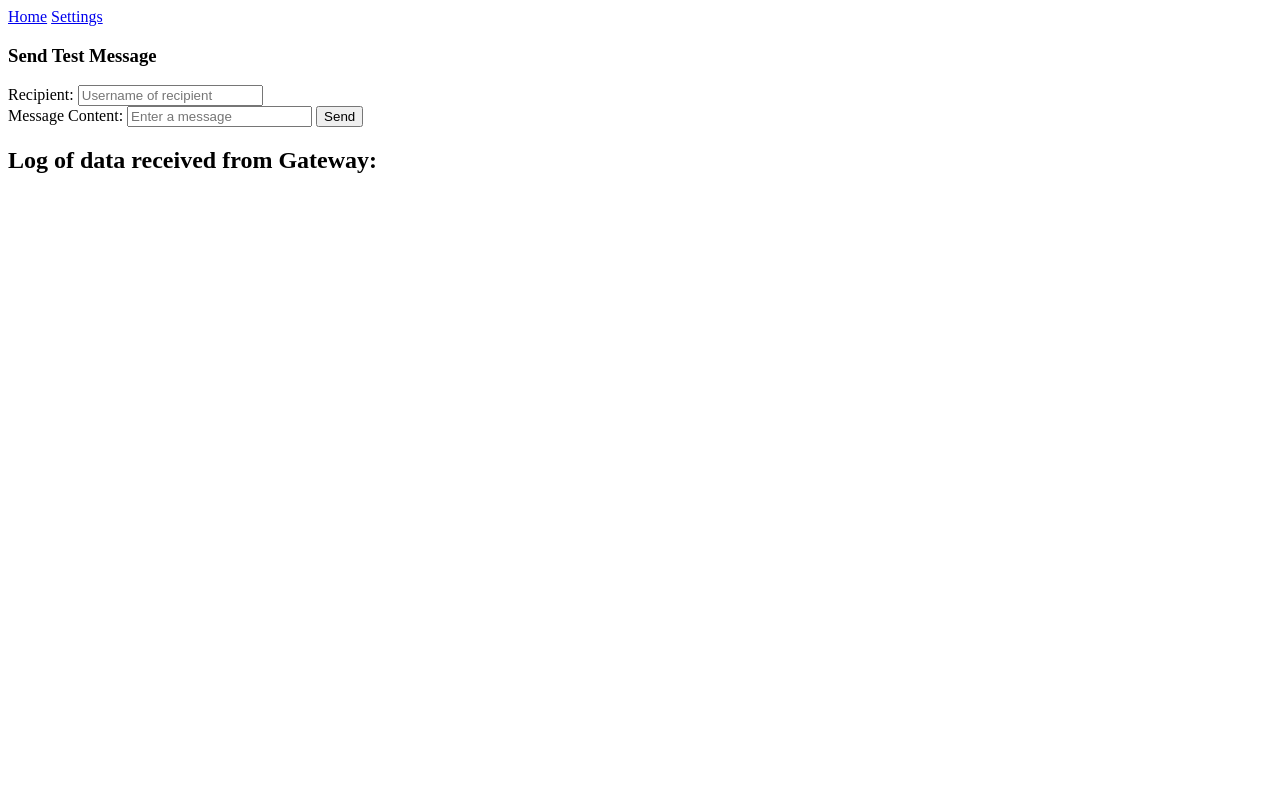
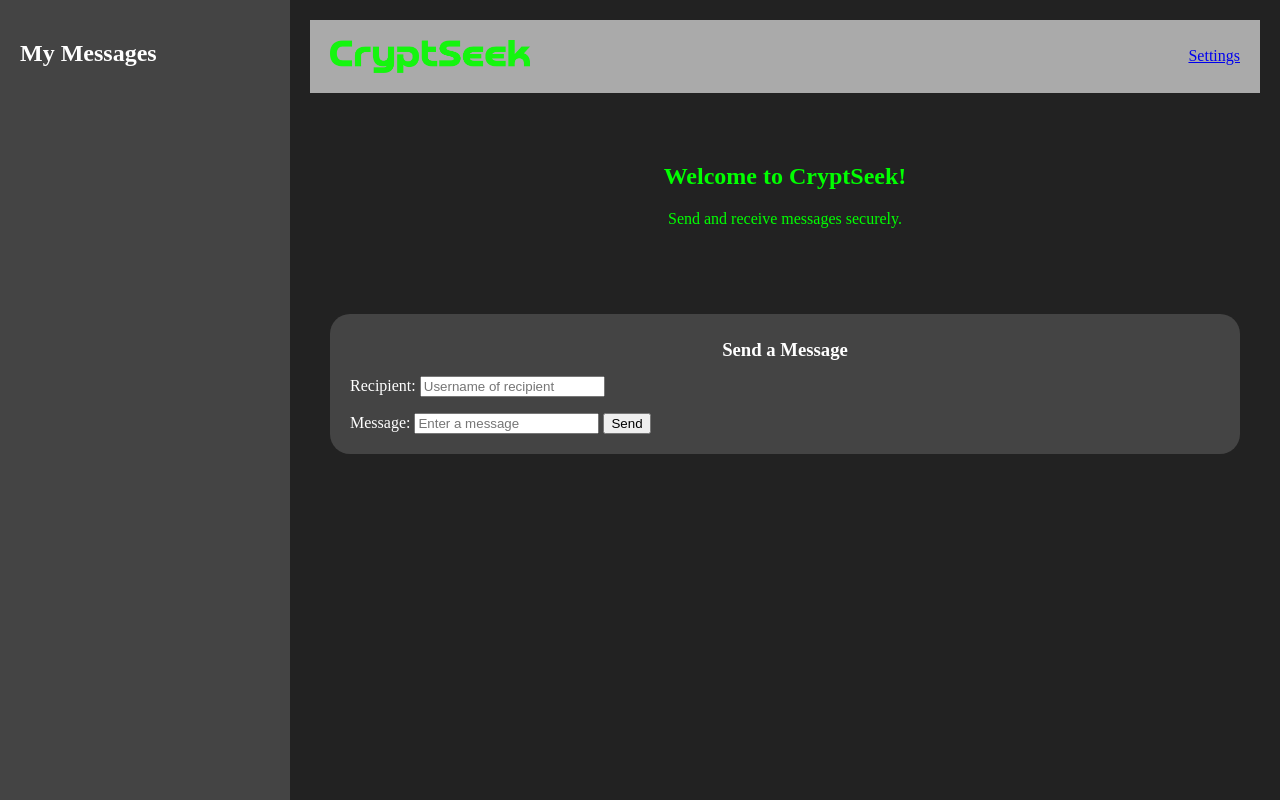
Before and after one commit to CryptSeek/client, an Electron app: page client-pages/index.html in a window 1280 px wide. Drawn offline with Linux system fonts and the light colour scheme; no server answers.

Commit message:
UI Redesign Commit 1
Redesigned the UI.

```diff
--- a/client-pages/index.html
+++ b/client-pages/index.html
@@ -5,32 +5,52 @@
         <meta charset="UTF-8">
         <meta name="viewport" content="width=device-width, initial-scale=1.0">
         <title>CryptSeek</title>
+        <link rel="stylesheet" href="./styles.css">
+    </head>
 
-        <link rel="stylesheet" href="style.css">
-    </head>
     <body>
-        <nav class="top-nav">
-            <a class="top-nav-item active-top-nav" href="index.html">Home</a>
-            <a class="top-nav-item" href="settings.html">Settings</a>
-        </nav>
-
-        <nav class="side-nav" id="user-list">
+        <!-- Sidebar -->
+        <div class="sidebar">
+            <h2>My Messages</h2>
+            <div id="user-list">
                 <ul>
                     <!-- Links generated by loaded messages -->
                 </ul>
+            </div>
+        </div>
+
+        <!-- Main content -->
+
+        <!-- Navbar -->
+        <div class="main-content">
+            <nav class="top-nav">
+                <img src="./logo.png" style="width: 200px; text-align: left;"
+                    alt="CryptSeek Logo">
+                <div style="text-align: right;">
+                    <a class="top-nav-item" href="settings.html">Settings</a>
+                </div>
             </nav>
 
-        <h3>Send Test Message</h3>
-        <label for="recipient">Recipient:</label>
-        <input type="text" id="recipient" placeholder="Username of recipient"> <br>
+            <div style="color: lime; padding: 50px; text-align: center;">
+                <h2>Welcome to CryptSeek!</h2>
+                <p>Send and receive messages securely.</p>
+            </div>
 
-        <label for="message">Message Content:</label>
+            <!-- Send Message Box -->
+            <div class="info-box">
+                <h3 style="margin: 5px 0px 15px 0px; text-align: center;">Send a Message</h3>
+                <label for="recipient">Recipient: </label>
+                <input type="text" id="recipient"
+                    placeholder="Username of recipient">
+                <p></p>
+                <label for="message">Message: </label>
                 <input id="message" type="text" placeholder="Enter a message">
                 <button onclick="sendMessage()">Send</button>
+            </div>
 
-        <h2>Log of data received from Gateway:</h2>
-        <div id="message-log">
+            <div id="message-log" style="color: white;">
                 <!-- Generate areas based on received message senders -->
+            </div>
         </div>
 
         <script>
--- a/client-pages/style.css
+++ /dev/null
@@ -1,6 +0,0 @@
-.user-log {
-    display: none;
-}
-.user-log:target {
-    display: block;
-}
--- /dev/null
+++ b/client-pages/styles.css
@@ -0,0 +1,59 @@
+/* ETC styles */
+.user-log {
+    display: none;
+}
+.user-log:target {
+    display: block;
+}
+
+/* styles */
+
+body {
+    background-color: #222;
+}
+
+html, body {
+    height: 100%;
+    margin: 0;
+    padding: 0;
+}
+
+.info-box {
+    background: #444;
+    border-radius: 20px;
+    color: white;
+    margin: 20px;
+    padding: 20px;
+}
+
+.main-content {
+    margin-left: 290px;
+    padding: 20px;
+}
+
+.sidebar {
+    background: #444;
+    color: white;
+    height: 100%;
+    left: 0;
+    overflow-y: auto;
+    padding: 20px;
+    position: fixed;
+    top: 0;
+    width: 250px;
+}
+
+.settings {
+    margin: 10px;
+    padding: 10px;
+}
+
+.top-nav {
+    align-items: center;
+    background: #AAA;
+    color: white;
+    display: flex;
+    justify-content: space-between;
+    margin: 0%;
+    padding: 20px;
+}
```
Also changed, not shown: client-pages/settings.html (+26 -10 lines), client-pages/logo.png (added). Lines whose indentation alone changed are shown as unchanged.
